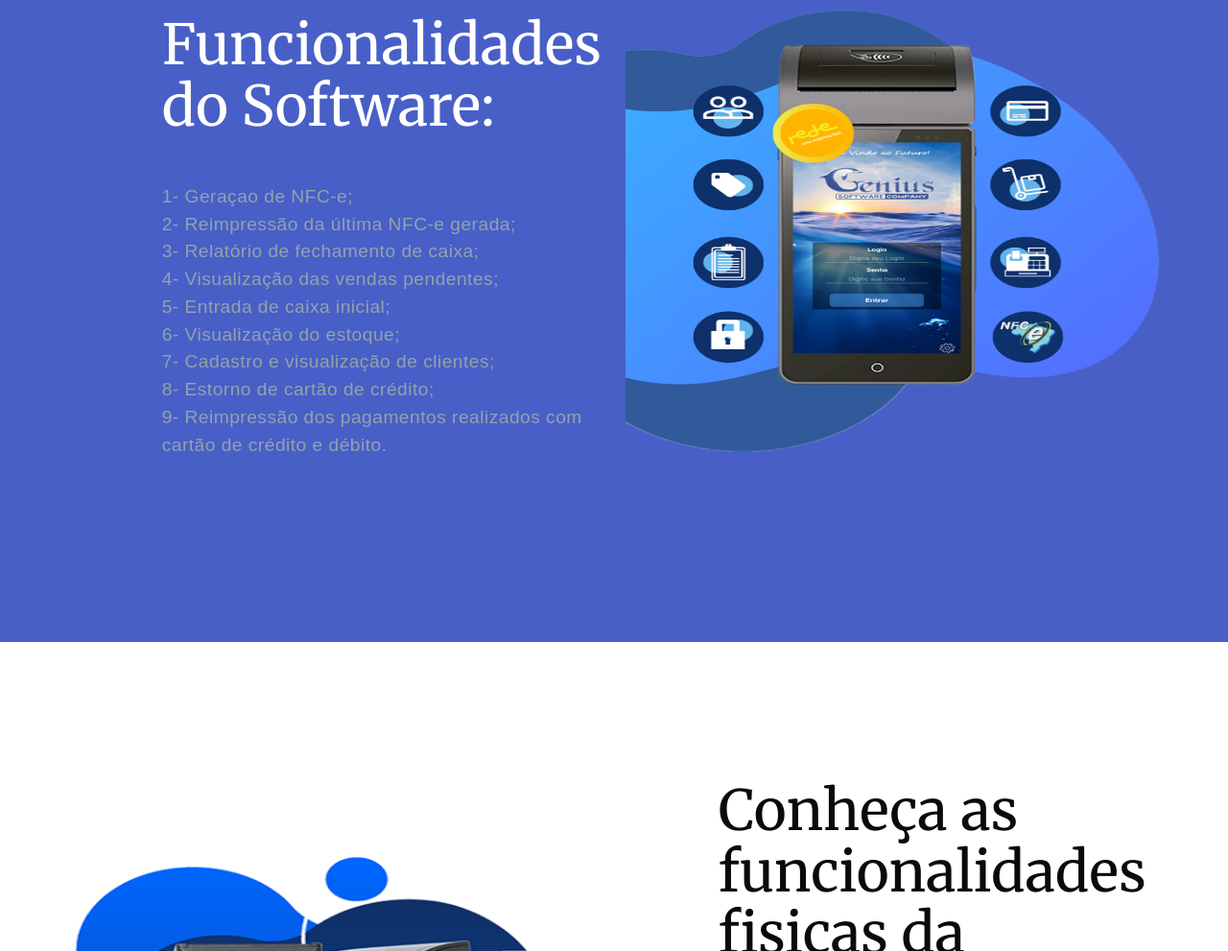
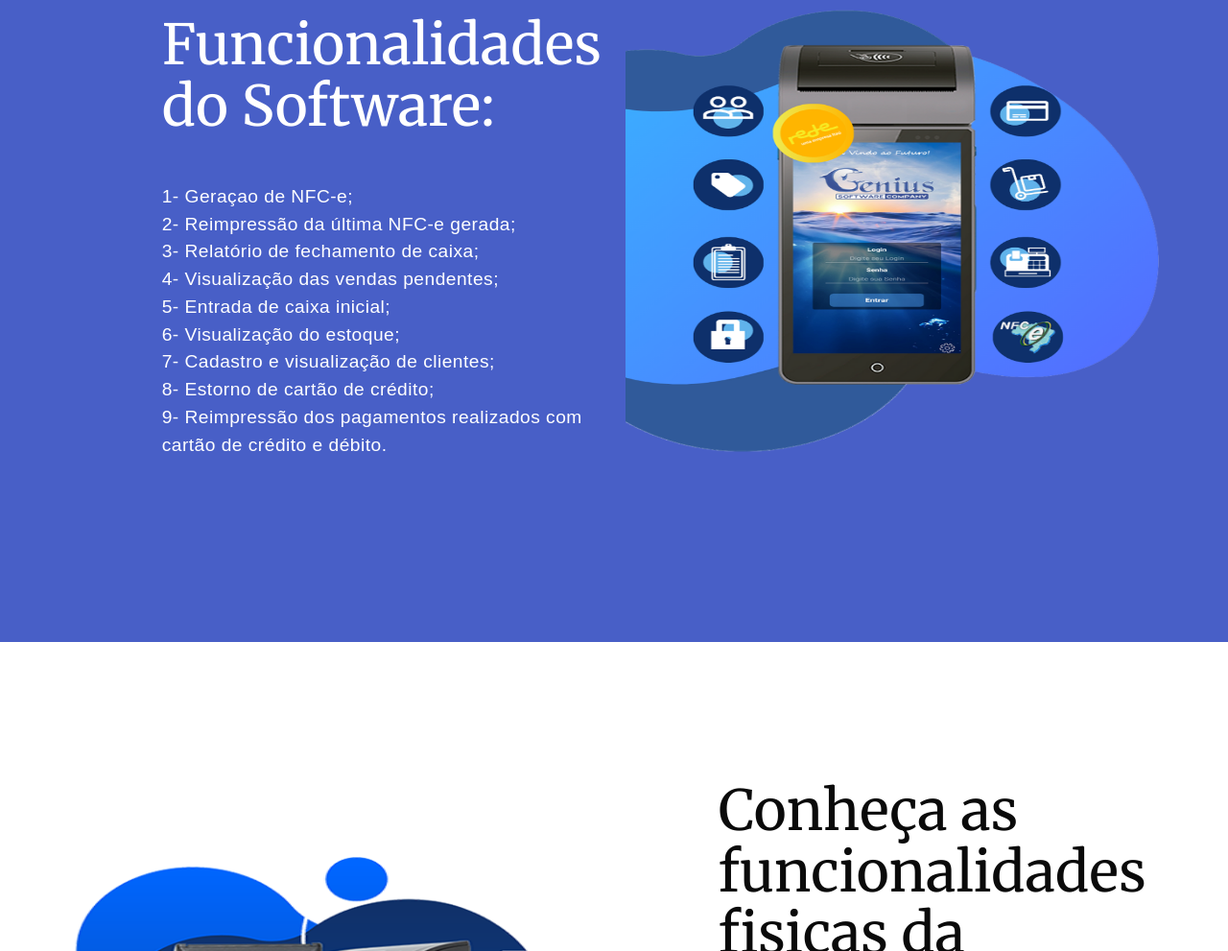
Before and after one commit to mateusnagelo/pagina-genius-poynt, a plain HTML site: page index.html in a window 1280 px wide. Shown: the part 2012-3003 px from the top of the page at 96% size. Drawn offline with nearby package versions, Linux system fonts and the light colour scheme; a script that the page names is missing.

Commit message:
div informativo color white

```diff
--- a/css/style.css
+++ b/css/style.css
@@ -96,7 +96,7 @@ body {
     letter-spacing: .03rem;
     font-size: 1.2rem;
     font-family: sans-serif, serif;
-    color: #92a3ab;
+    color: white;
 }
 
 .text-informativo3 {
```
